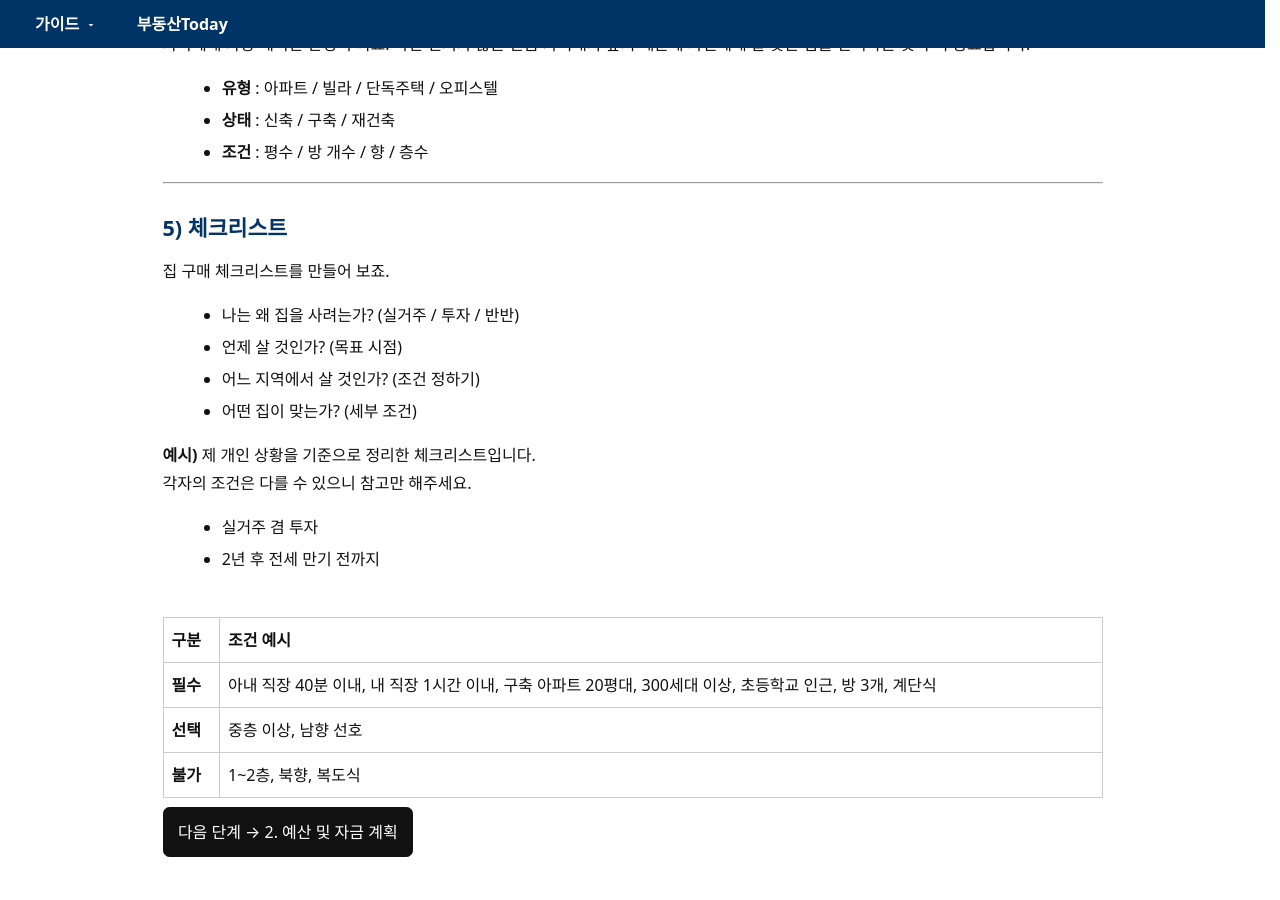
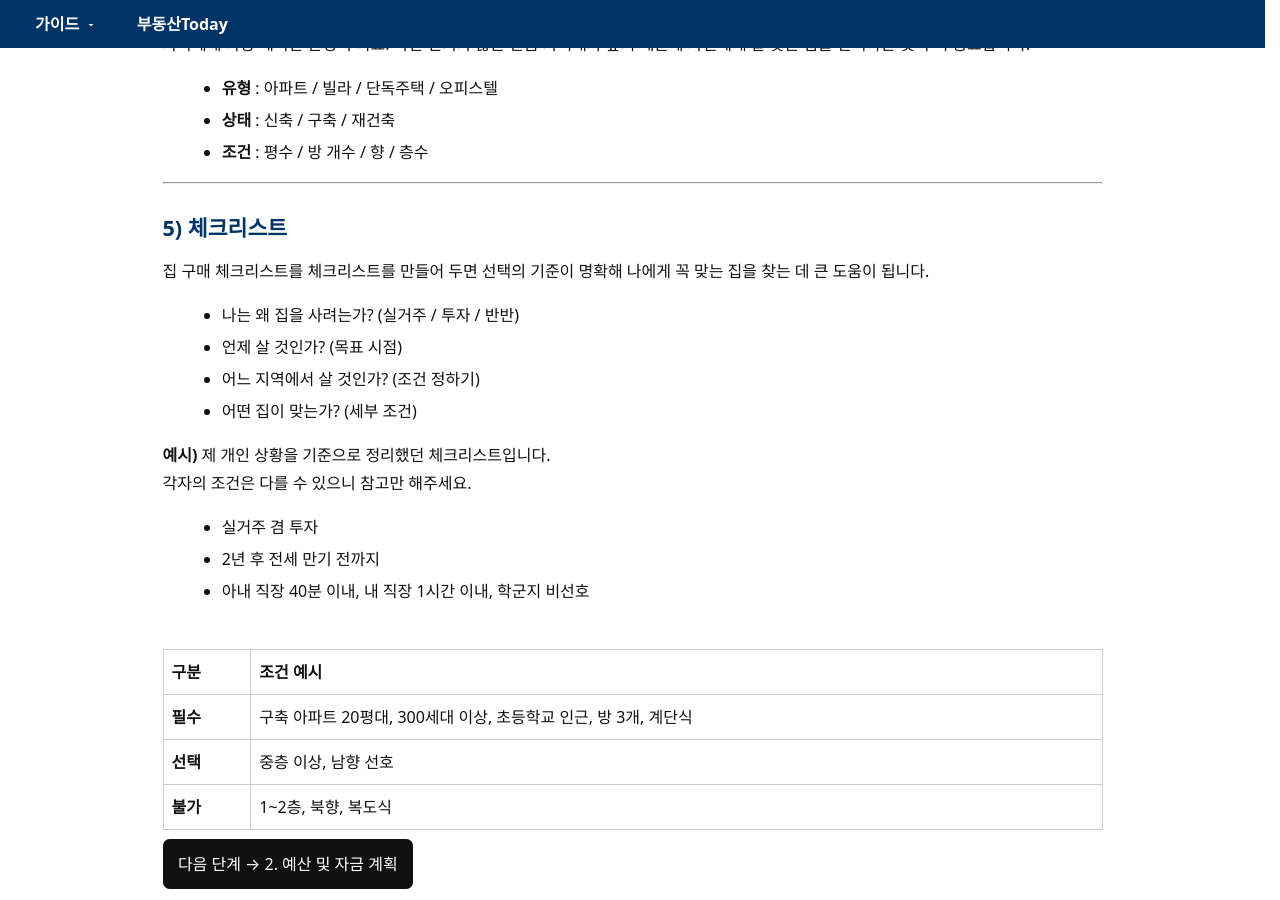
Before and after one commit to kimkisaa/land, a Jekyll site: the page built from guide/1-goal-setting.md, in a window 1280 px wide and 900 px high, scrolled down 1150 px. Built offline with Jekyll 4.4.1, drawn with Linux system fonts in a browser that asks for light colours.

Commit message:
Update 1-goal-setting.md

```diff
--- a/guide/1-goal-setting.md
+++ b/guide/1-goal-setting.md
@@ -56,7 +56,7 @@ image: /assets/images/og-image.jpg
 <hr>
 
 <h2>5) 체크리스트</h2>
-<p>집 구매 체크리스트를 만들어 보죠.</p>
+<p>집 구매 체크리스트를 체크리스트를 만들어 두면 선택의 기준이 명확해 나에게 꼭 맞는 집을 찾는 데 큰 도움이 됩니다.</p>
 <ul>
   <li>나는 왜 집을 사려는가? (실거주 / 투자 / 반반)</li>
   <li>언제 살 것인가? (목표 시점)</li>
@@ -64,12 +64,13 @@ image: /assets/images/og-image.jpg
   <li>어떤 집이 맞는가? (세부 조건)</li>
 </ul>
 
-<p><strong>예시)</strong> 제 개인 상황을 기준으로 정리한 체크리스트입니다.<br>
+<p><strong>예시)</strong> 제 개인 상황을 기준으로 정리했던 체크리스트입니다.<br>
 각자의 조건은 다를 수 있으니 참고만 해주세요.</p>
 
 <ul>
   <li>실거주 겸 투자</li>
   <li>2년 후 전세 만기 전까지</li>
+  <li>아내 직장 40분 이내, 내 직장 1시간 이내, 학군지 비선호</li>
 </ul>
 
 <br>
```
Also changed, not shown: other parts of guide/1-goal-setting.md (+1 -1 lines).
